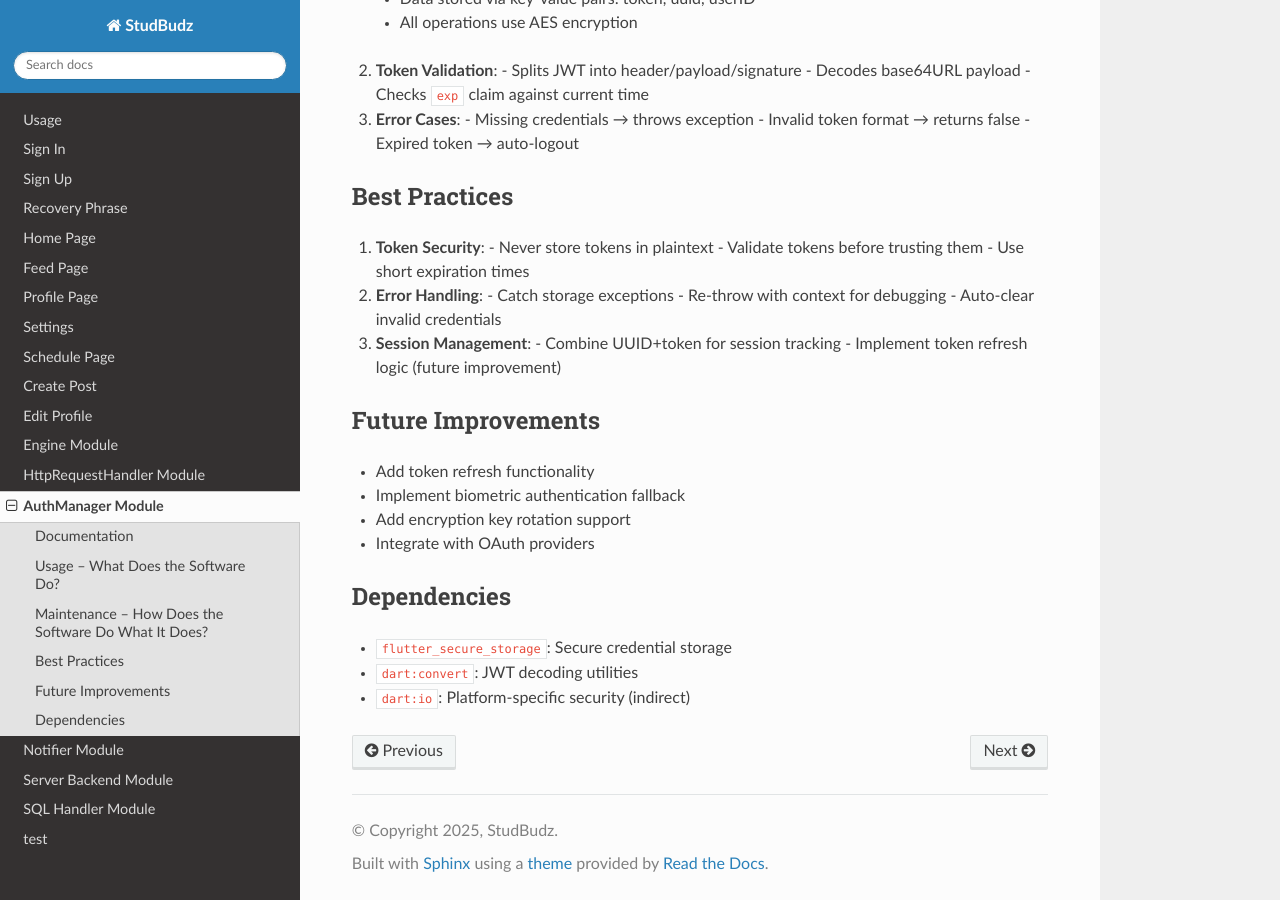
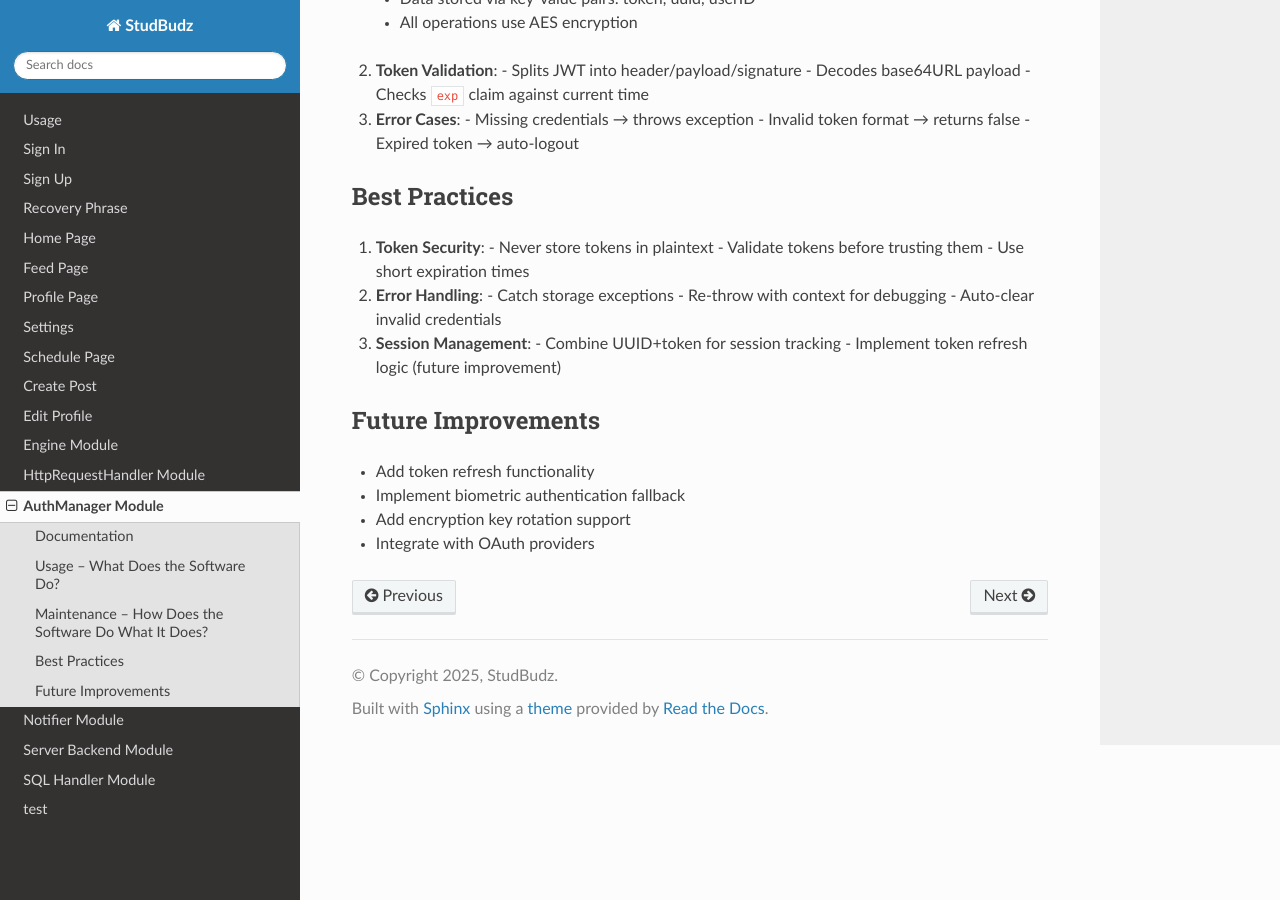
Before and after one commit to Basnoo05/rtd-tutorial, a Sphinx documentation site: the page built from docs/source/authmanager.rst, in a window 1280 px wide and 900 px high, scrolled down 1117 px. Built offline with Sphinx 7.4.7 and the Read the Docs theme 3.1.0, drawn with Linux system fonts in a browser that asks for light colours.

Commit message:
Update authmanager.rst

```diff
--- a/docs/source/authmanager.rst
+++ b/docs/source/authmanager.rst
@@ -89,10 +89,3 @@ Future Improvements
 - Implement biometric authentication fallback
 - Add encryption key rotation support
 - Integrate with OAuth providers
-
-Dependencies
-------------
-
-- ``flutter_secure_storage``: Secure credential storage
-- ``dart:convert``: JWT decoding utilities
-- ``dart:io``: Platform-specific security (indirect)
```
